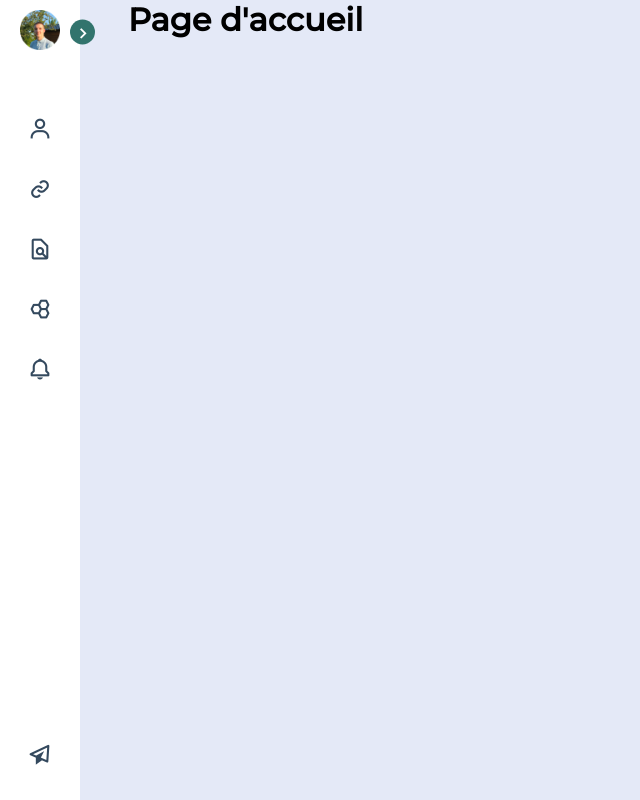
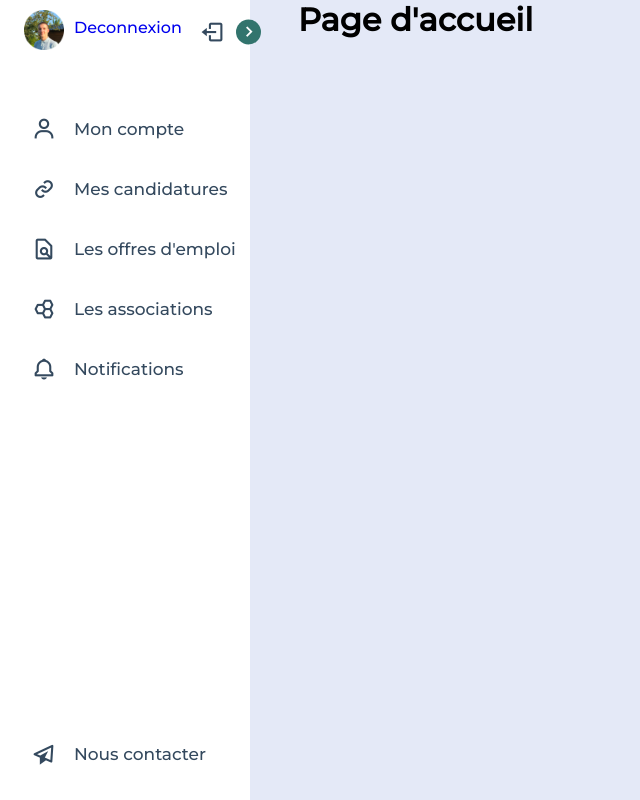
Before and after one commit to CRESI-Corp/cresi-jobs, a React (Create React App) app in the folder cresi-front/: page / in a window 1280 px wide. Both pictures are taken after a click on the icon 82 px from the left and 32 px from the top of the page. Shown: the whole page, without its empty margins (0-640 px from the left). Built offline with nearby package versions, Linux system fonts and the light colour scheme.

Commit message:
finish navbar

```diff
--- a/cresi-front/src/components/navbar.tsx
+++ b/cresi-front/src/components/navbar.tsx
@@ -1,31 +1,37 @@
 import { Link } from "react-router-dom";
-//import { UserActions } from "./navbar/navbarComponents"
+import React, { useState } from "react";
 
 import "../styles/navbar/navbar.css";
-import React, { useState } from "react";
-
 import ico_head from "../assets/ico_head.png";
 
 const Navbar: React.FC = () => {
+  const [isOpen, setIsOpen] = useState(false);
+
+  const toggleNavbar = () => {
+    setIsOpen(!isOpen);
+  };
+
   return (
-    <nav className="sidebar close">
+    <nav className={`sidebar ${isOpen ? "open" : "close"}`}>
       <header>
-      <div class="image-text">
-                <span class="image">
+        <div className="image-text">
+          <span className="image">
             <a href="#">
-                    <img src={ico_head} alt=""></img>
+              <img src={ico_head} alt="" />
             </a>
           </span>
 
-                <div class="text logo-text">
+          <div className="text logo-text">
             <a href="#">
-                    <span class="profession">Deconnexion</span></a>
+              <span className="profession">Deconnexion</span>
+            </a>
             <a href="#">
-                    <i class='bx bx-log-out icon' ></i></a>
+              <i className="bx bx-log-out icon"></i>
+            </a>
           </div>
         </div>
 
-            <i class='bx bx-chevron-right toggle'></i>
+        <i className={`bx ${isOpen ? "bx-chevron-left" : "bx-chevron-right"} toggle`} onClick={toggleNavbar}></i>
       </header>
 
       <div className="menu-bar">
@@ -34,7 +40,6 @@ const Navbar: React.FC = () => {
             <li className="nav-link">
               <a href="/account">
                 <i className="bx bx-user icon"></i>
-
                 <span className="text nav-text">Mon compte</span>
               </a>
             </li>
```
Lines whose indentation alone changed are shown as unchanged.
